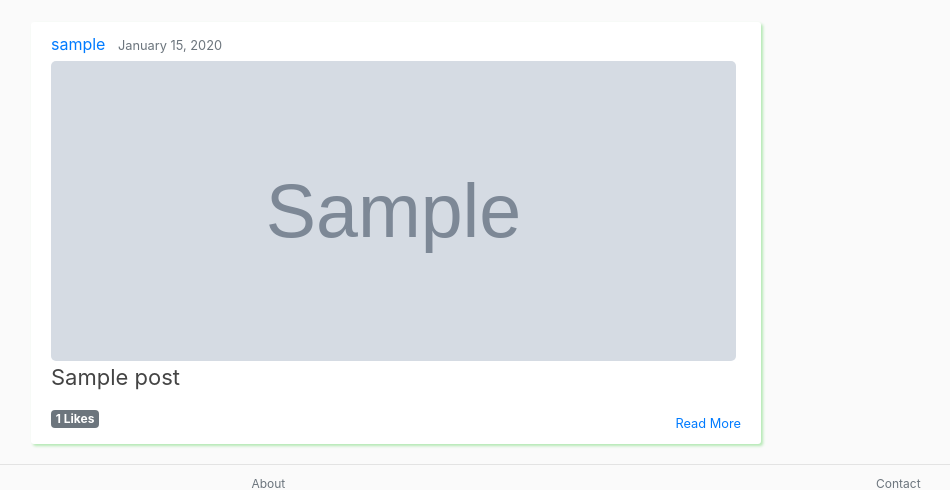
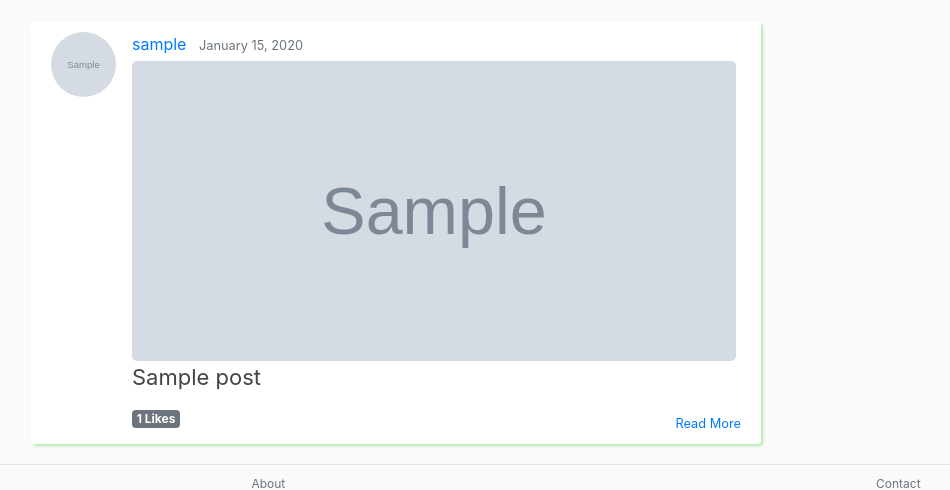
Before and after one commit to davospots/Instaclone, a Django app: template blog/templates/blog/home.html in a window 1280 px wide. Shown: the part 58-548 px from the top of the page, without its empty margins (54-1004 px from the left). Run offline with Django 3.2, Linux system fonts and the light colour scheme; the template is opened without the code that fills it: values that come from a table or form of the project are taken from there, others are empty; tables that the repository leaves empty hold one stand-in row (values such as "Sample post"); grey boxes marked "Sample" are stand-in pictures; some libraries are stand-ins or nearby versions.

Commit message:
checking homepage

```diff
--- a/blog/templates/blog/home.html
+++ b/blog/templates/blog/home.html
@@ -8,6 +8,7 @@
     {% for post in posts %}
     <div class="article-div infinite-item" name="{{post.id}}">
         <article class="media content-section">
+          <img class="rounded-circle article-img" src="{{ post.author.profile.image_thumbnail_user.url }}">
           <div class="media-body">
             <div class="article-metadata">
               <a class="mr-2"
```
Also changed, not shown: media/post_images/Impressive_Random_HD_Wallpaperz_1920x1200_1.jpg (added), media/post_images/subtle-cinematics-KEI-VNDi0_g-unsplash.jpg (added), media/profile_pics/dani1.jpg (added), media/profile_pics/smc_2021-05-05-01-35-11_MNM8XsX.png (added), 4 other files.
